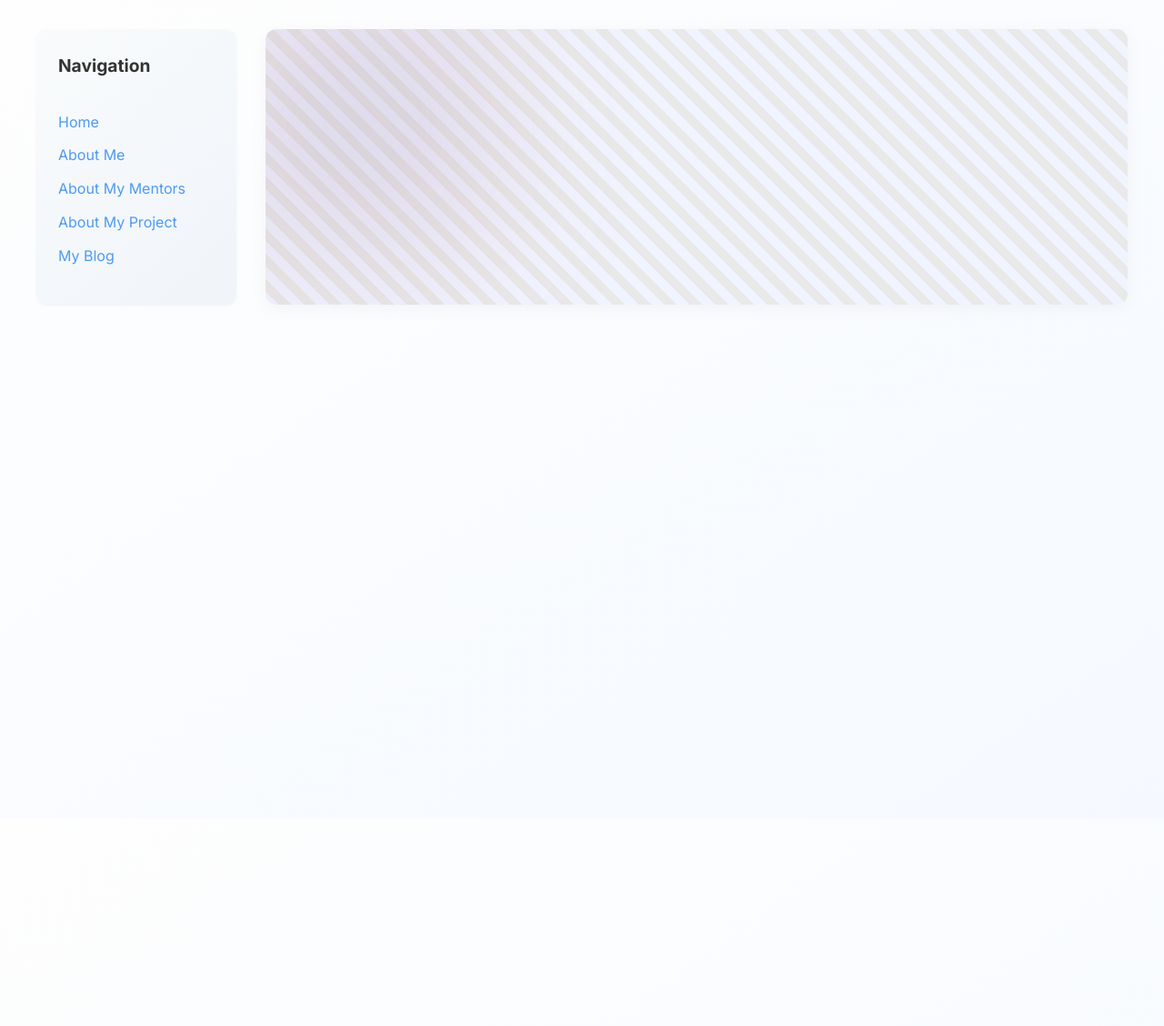
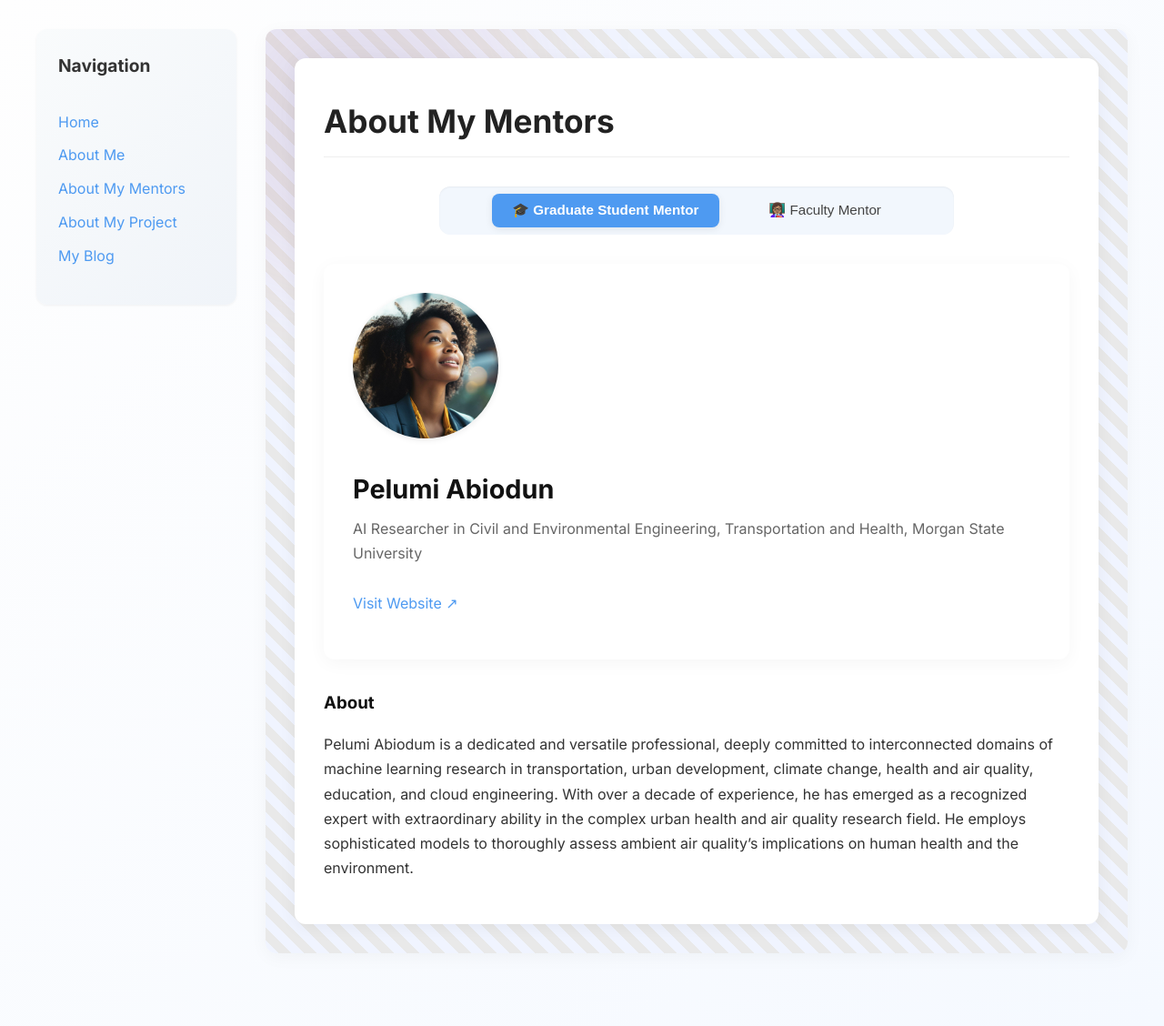
Before and after one commit to toxhi/toxhi.github.io, a Jekyll site: the page built from pages/about-my-mentor.md, in a window 1280 px wide. Shown: the whole page at 91% size. Built offline with Jekyll 4.4.1, drawn with Linux system fonts in a browser that asks for light colours; our own code applies the rules of GitHub Pages for plain Markdown files; before the commit the page ends 900 px from its top, so only the background shows below that.

Commit message:
Update about-my-mentor.md

```diff
--- a/pages/about-my-mentor.md
+++ b/pages/about-my-mentor.md
@@ -9,9 +9,7 @@
   image: /assets/images/graduate-student-mentor.jpg
   website: https://linkedin.com/in/abiodunpo/
   bio: |
-    Jordan Bailey is a PhD candidate in Electrical Engineering, focused on energy-efficient neuromorphic computing. Her research explores how brain-inspired hardware can improve the performance and sustainability of edge AI systems and intelligent devices.
-
-    Beyond the lab, Jordan has been a hands-on mentor—guiding me through research, publishing, and grad school preparation. Her support has been instrumental in helping me grow both technically and professionally, always encouraging thoughtful problem-solving and a deeper understanding of the field.
+    Pelumi Abiodum is a dedicated and versatile professional, deeply committed to interconnected domains of machine learning research in transportation, urban development, climate change, health and air quality, education, and cloud engineering. With over a decade of experience, he has emerged as a recognized expert with extraordinary ability in the complex urban health and air quality research field. He employs sophisticated models to thoroughly assess ambient air quality's implications on human health and the environment.
 
 faculty_mentor:
   name: Dr. Oludare Owolabi
```
Also changed, not shown: other parts of pages/about-my-mentor.md (+1 -5 lines).
